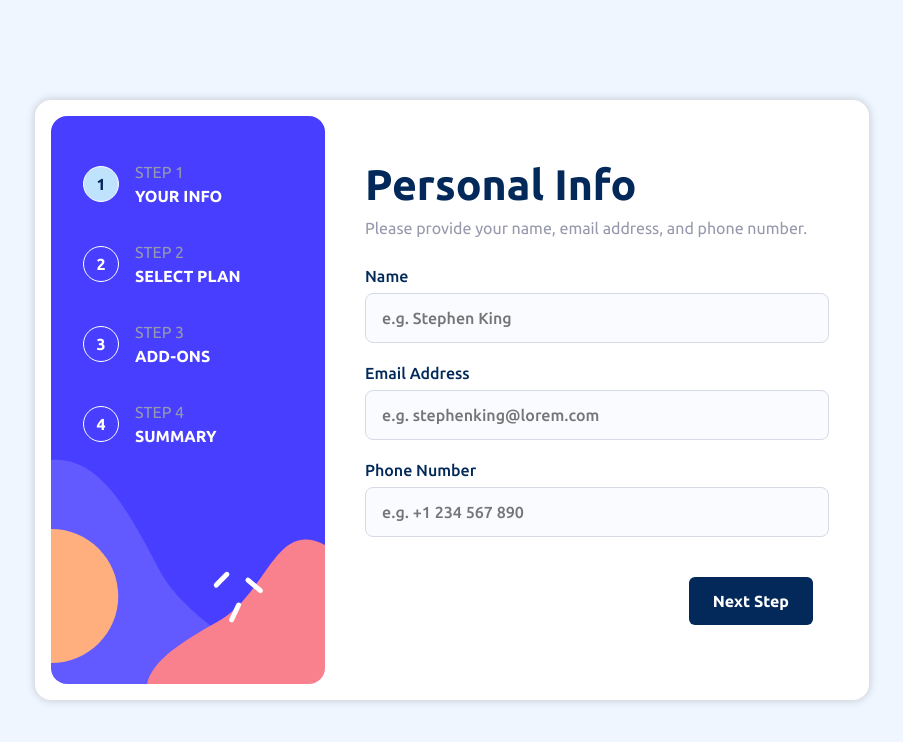
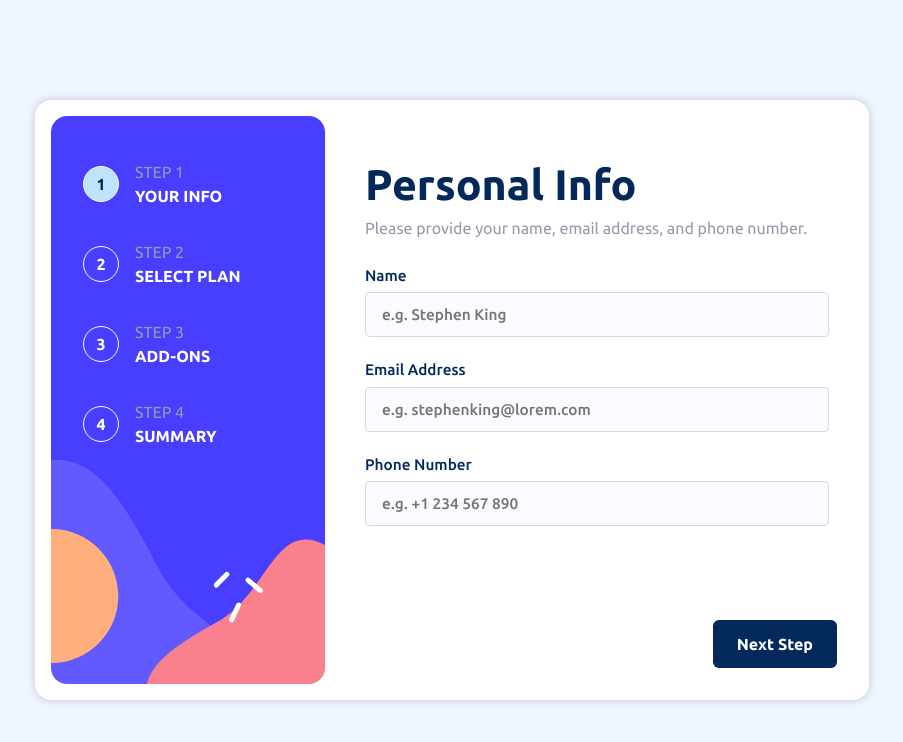
Before and after one commit to frontendfixer/multi-step-form, a React (Vite) app: page / in a window 1280 px wide. Shown: the top 742 px of the page, without its empty margins (188-1091 px from the left). Built offline with nearby package versions, Linux system fonts and the light colour scheme.

Commit message:
component: personal info page

```diff
--- a/src/components/personal-info/personal-info.component.jsx
+++ b/src/components/personal-info/personal-info.component.jsx
@@ -1,35 +1,84 @@
-import Button from '../button/button.component';
+import { useEffect, useState } from 'react';
+import { useDispatch, useSelector } from 'react-redux';
+import { useNavigate } from 'react-router-dom';
+
+import { addPersonalInfo } from '../../store/formSlice';
+import { getStep, nextStep } from '../../store/stepSlice';
+import Button, { BUTTON_TYPE } from '../button/button.component';
 import style from './styles.module.scss';
 
 function PersonalInfo() {
+  const dispatch = useDispatch();
+  const navigate = useNavigate();
+
+  const { name, email, phone } = useSelector(state => state.form.personalInfo);
+
+  useEffect(() => {
+    dispatch(getStep(1));
+  }, []);
+
+  const [formData, setFormData] = useState({
+    name,
+    email,
+    phone,
+  });
+
+  const handelChange = e => {
+    const { name: n, value: v } = e.target;
+    setFormData(previousData => ({ ...previousData, [n]: v }));
+  };
+
+  const handelOnSubmit = () => {
+    navigate('/user-plans');
+    dispatch(nextStep());
+    dispatch(addPersonalInfo(formData));
+  };
+
   return (
-    <div className="form__body__container">
-      <div>
+    <form onSubmit={handelOnSubmit} className="form-wrapper">
+      <div className="form__body__container">
         <h2>Personal Info</h2>
         <p>Please provide your name, email address, and phone number.</p>
         <div className={style.personal__details}>
           <label>
             Name
-            <input type="text" required placeholder="e.g. Stephen King" />
+            <input
+              type="text"
+              name="name"
+              required
+              placeholder="e.g. Stephen King"
+              onChange={handelChange}
+              value={formData.name}
+            />
           </label>
           <label>
             Email Address
             <input
-              type="text"
+              type="email"
+              name="email"
               required
               placeholder="e.g. stephenking@lorem.com"
+              onChange={handelChange}
+              value={formData.email}
             />
           </label>
           <label>
             Phone Number
-            <input type="text" required placeholder="e.g. +1 234 567 890" />
+            <input
+              type="text"
+              name="phone"
+              required
+              placeholder="e.g. +1 234 567 890"
+              onChange={handelChange}
+              value={formData.phone}
+            />
           </label>
         </div>
       </div>
       <div className="button__container">
-        <Button>Next Step</Button>
+        <Button buttonType={BUTTON_TYPE.NEXT}>Next Step</Button>
       </div>
-    </div>
+    </form>
   );
 }
 
--- a/src/components/personal-info/styles.module.scss
+++ b/src/components/personal-info/styles.module.scss
@@ -1,10 +1,11 @@
 .personal__details {
-  margin-block: 1.5rem;
+  margin-block-start: 1.5rem;
 
   label:not(:last-child) {
-    margin-block-end: 1.125rem;
+    margin-block-end: clamp(1rem, 1.67vw, 1.5rem);
   }
   label {
+    font-size: clamp(0.875rem, 1.2vw, 1rem);
     font-weight: var(--fw-500);
     display: block;
 
@@ -12,15 +13,15 @@
       border: none;
       outline: none;
       margin-block-start: 0.325rem;
+      padding-inline: 1rem;
       display: block;
 
       width: 100%;
-      padding-block: 0.75rem;
+      padding-block: 0.625rem;
       font: inherit;
       background-color: var(--alabaster);
       color: var(--marine);
-      padding-inline: 1rem;
-      border-radius: 0.5rem;
+      border-radius: 0.25rem;
       border: 1px solid var(--light_gray);
       ::placeholder {
         color: var(--marine);
```
